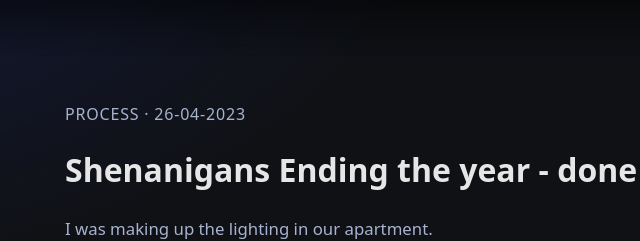
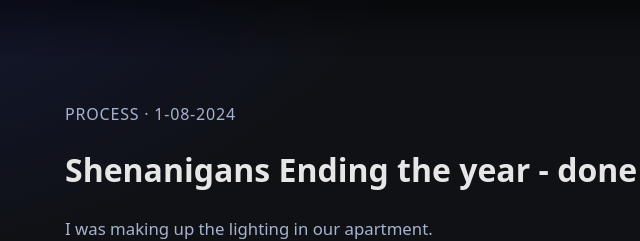
Before and after one commit to Arya25program/arwrites, a plain HTML site: page posts/third-post.html in a window 1280 px wide. Shown: the top 241 px of the page, 173-813 px from the left. Drawn offline with Linux system fonts and the light colour scheme.

Commit message:
post 3 changes

```diff
--- a/posts/third-post.html
+++ b/posts/third-post.html
@@ -18,7 +18,7 @@
   </header>
 
   <main class="blog-post" style="padding: 30px clamp(16px,5vw,48px) 60px; max-width: 900px; margin: 0 auto;">
-    <p class="kicker" style="color: var(--muted); text-transform: uppercase; letter-spacing:.8px;">Process · 26-04-2023</p>
+    <p class="kicker" style="color: var(--muted); text-transform: uppercase; letter-spacing:.8px;">Process · 1-08-2024</p>
     <h1 style="margin-top:6px;">Shenanigans Ending the year - done on 1/08/2024</h1>
     <article class="prose" style="color: var(--muted); font-size: 1.05rem;">
       <p>
```
